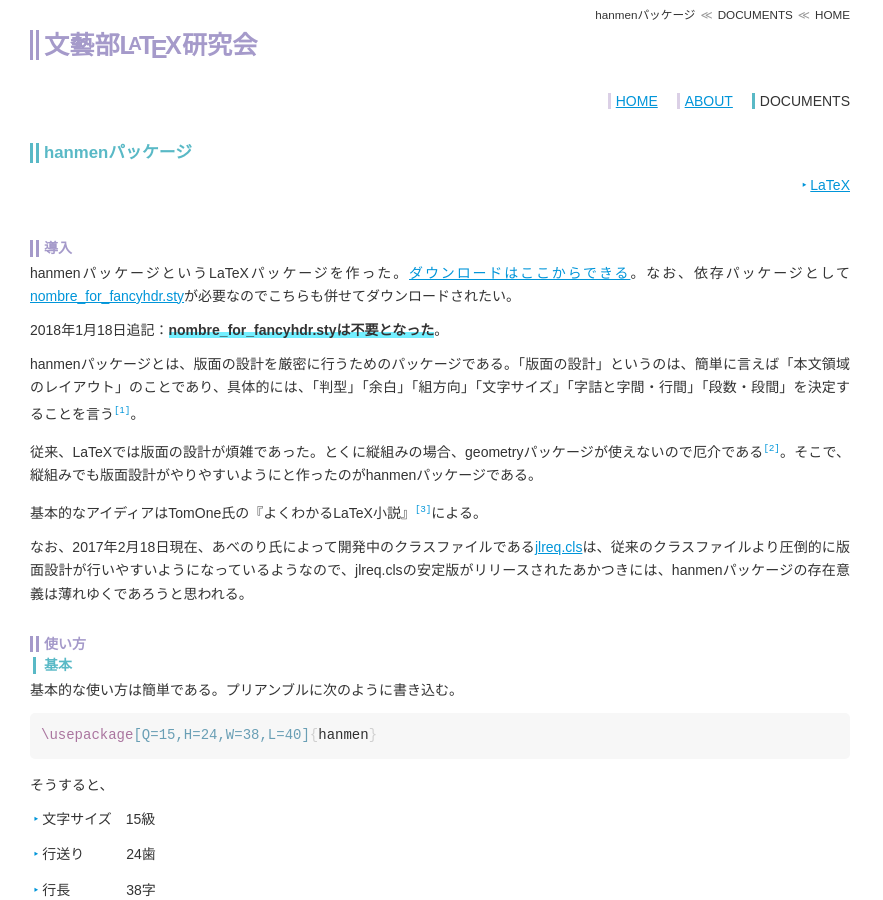
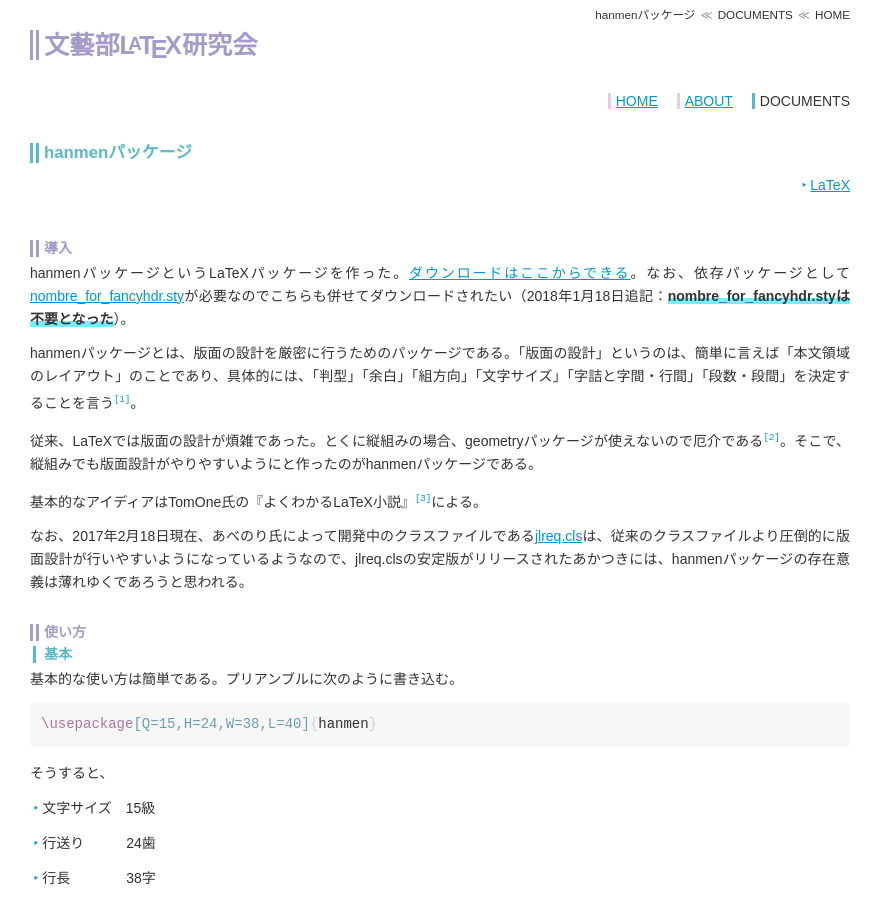
Before and after one commit to qdaibungei/latex, a Jekyll site: the page built from docs/_posts/2017-02-18-hanmen.md, in a window 1280 px wide and 900 px high. Shown: the whole window, without its empty margins (0-883 px from the left). Built offline with Jekyll 4.4.1, drawn with Linux system fonts in a browser that asks for light colours.

```diff
--- a/docs/_posts/2017-02-18-hanmen.md
+++ b/docs/_posts/2017-02-18-hanmen.md
@@ -7,9 +7,7 @@ tags: LaTeX
 
 
 ### 導入
-hanmenパッケージというLaTeXパッケージを作った。[ダウンロードはここからできる](https://gist.github.com/qdaibungei/5f6986fa99fc9a7d86122a7a9417d64e)。なお、依存パッケージとして[nombre_for_fancyhdr.sty](http://p-act.sakura.ne.jp/PARALLEL_ACT/LaTeX-Dojin/src/nombre_for_fancyhdr.sty)が必要なのでこちらも併せてダウンロードされたい。
-
-2018年1月18日追記：**nombre_for_fancyhdr.styは不要となった**。
+hanmenパッケージというLaTeXパッケージを作った。[ダウンロードはここからできる](https://gist.github.com/qdaibungei/5f6986fa99fc9a7d86122a7a9417d64e)。なお、依存パッケージとして[nombre_for_fancyhdr.sty](http://p-act.sakura.ne.jp/PARALLEL_ACT/LaTeX-Dojin/src/nombre_for_fancyhdr.sty)が必要なのでこちらも併せてダウンロードされたい（2018年1月18日追記：**nombre_for_fancyhdr.styは不要となった**）。
 
 hanmenパッケージとは、版面の設計を厳密に行うためのパッケージである。「版面の設計」というのは、簡単に言えば「本文領域のレイアウト」のことであり、具体的には、「判型」「余白」「組方向」「文字サイズ」「字詰と字間・行間」「段数・段間」を決定することを言う[^1]。
 
```
